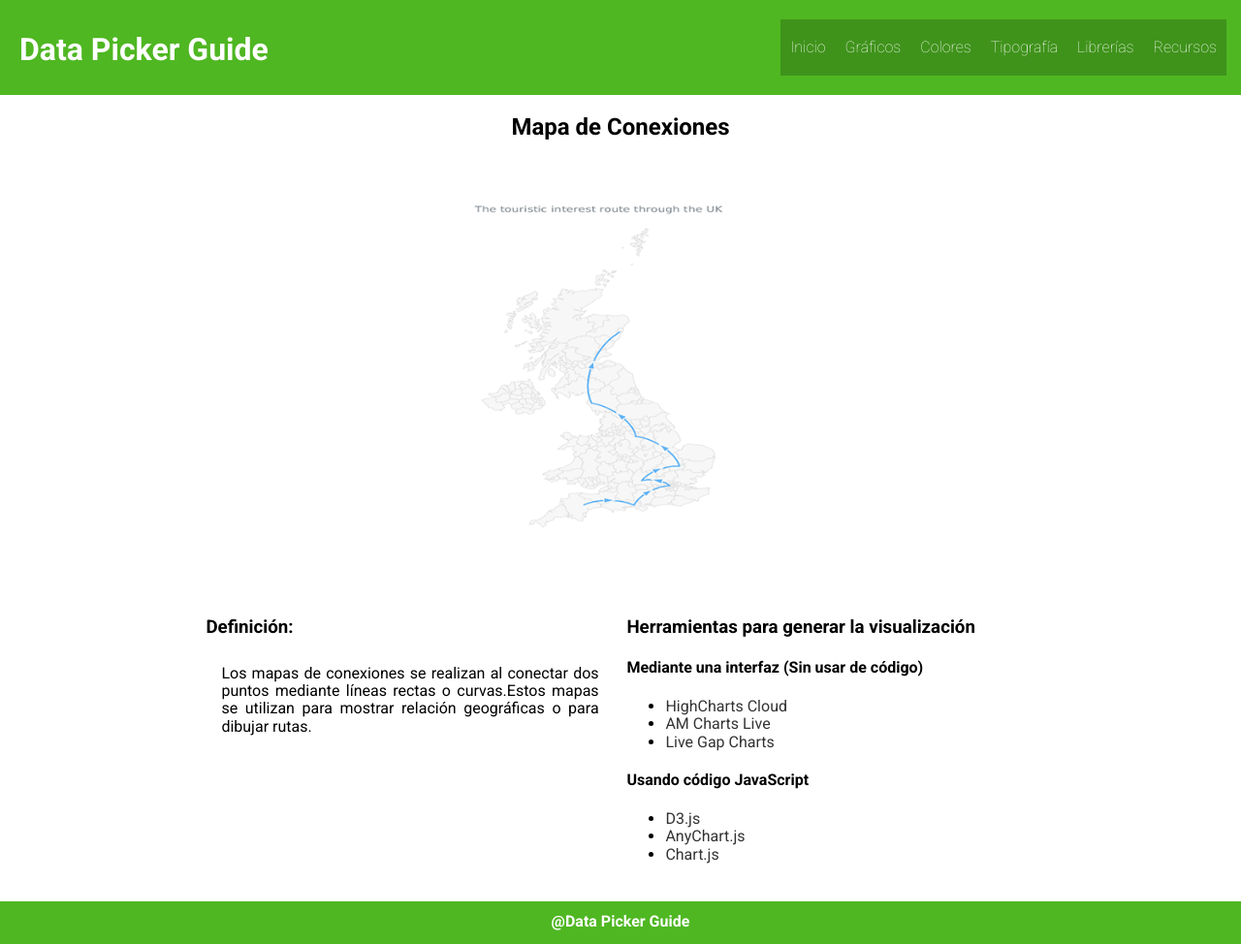
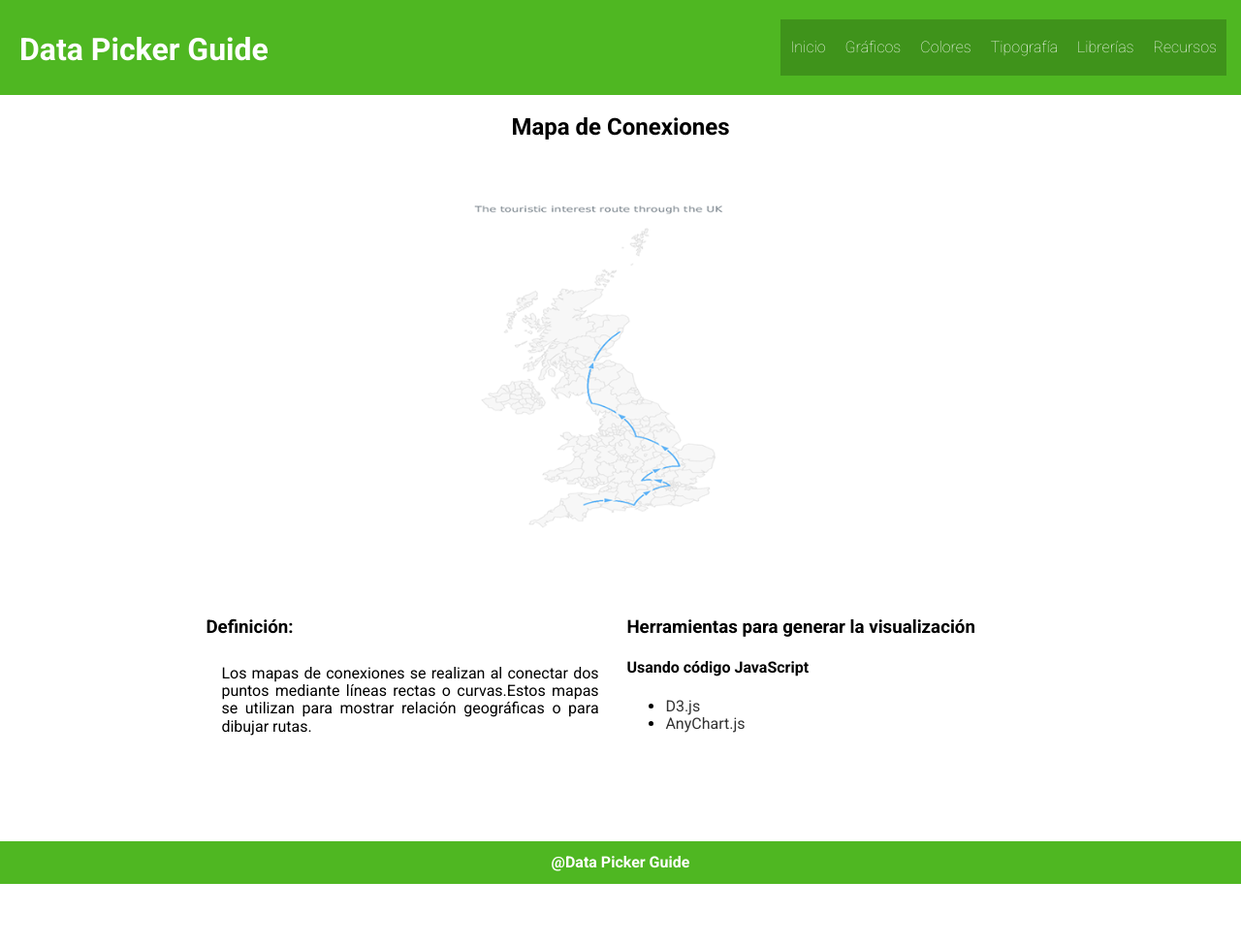
Before and after one commit to greensounds/Data-Picker-Guide, a Jekyll site: the page built from mapa-conexiones.html, in a window 1280 px wide. Shown: the whole page at 97% size. Built offline with Jekyll 4.4.1, drawn with Linux system fonts in a browser that asks for light colours; nearby versions of some CDN libraries; after the commit the page ends 912 px from its top, so only the background shows below that.

Commit message:
Actualizacion de la tesis

```diff
--- a/_config.yml
+++ b/_config.yml
@@ -19,7 +19,7 @@ description: > # this means to ignore newlines until "baseurl:"
   Sitio web que sirve como guia a diseñadores y desarrolladores web para la eleccion de graficos, paleta de colores, tipografía y
   herramientas para la visualización de datos
 baseurl: "" # the subpath of your site, e.g. /blog
-url: "https://greensounds.github.io/Data-Picker-Guide/" # the base hostname & protocol for your site
+url: "http://localhost:4000/" # the base hostname & protocol for your site
 twitter_username: jekyllrb
 github_username:  jekyll
 
--- a/mapa-cloropletico.html
+++ b/mapa-cloropletico.html
@@ -16,15 +16,12 @@ title: Gráficos
 					<h3>Herramientas para generar la visualización</h3>
 					<h4>Mediante una interfaz (Sin usar de código)</h4>
 					<ul>
-						<li><a href="https://cloud.highcharts.com/" target="_blank">HighCharts Cloud</a></li>
 						<li><a href="https://live.amcharts.com/" target="_blank">AM Charts Live</a></li>
-						<li><a href="http://charts.livegap.com/index.php?lan=es" target="_blank">Live Gap Charts</a></li>
 					</ul>
 					<h4>Usando código JavaScript</h4>
 					<ul>
 						<li><a href="https://d3js.org/" target="_blank">D3.js</a></li>
 						<li><a href="https://www.anychart.com/" target="_blank">AnyChart.js</a></li>
-						<li><a href="http://www.chartjs.org/" target="_blank">Chart.js</a></li>
 					</ul>
 				</article>
 
--- a/mapa-conexiones.html
+++ b/mapa-conexiones.html
@@ -14,17 +14,10 @@ title: Gráficos
 				</article>
 				<article>
 					<h3>Herramientas para generar la visualización</h3>
-					<h4>Mediante una interfaz (Sin usar de código)</h4>
-					<ul>
-						<li><a href="https://cloud.highcharts.com/" target="_blank">HighCharts Cloud</a></li>
-						<li><a href="https://live.amcharts.com/" target="_blank">AM Charts Live</a></li>
-						<li><a href="http://charts.livegap.com/index.php?lan=es" target="_blank">Live Gap Charts</a></li>
-					</ul>
 					<h4>Usando código JavaScript</h4>
 					<ul>
 						<li><a href="https://d3js.org/" target="_blank">D3.js</a></li>
 						<li><a href="https://www.anychart.com/" target="_blank">AnyChart.js</a></li>
-						<li><a href="http://www.chartjs.org/" target="_blank">Chart.js</a></li>
 					</ul>
 				</article>
 
```
Also changed, not shown: mapa-flujo.html (+0 -7 lines), mapa-puntos.html (+0 -7 lines).
